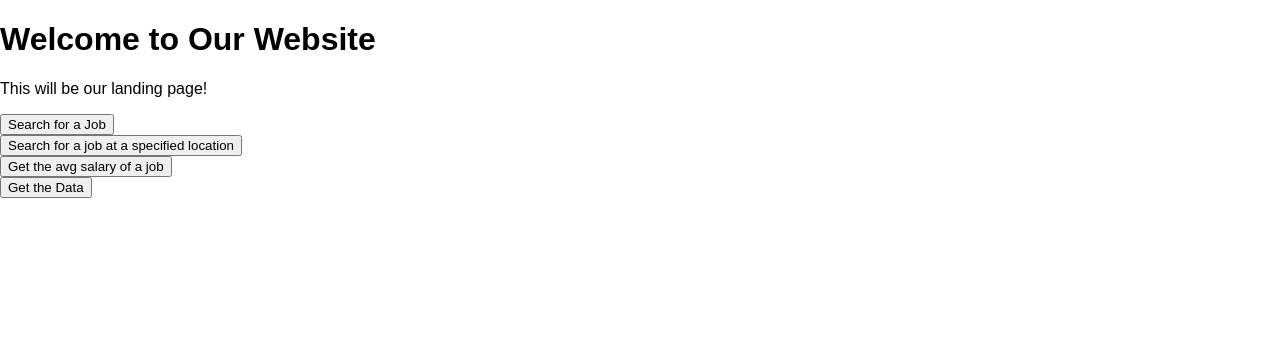
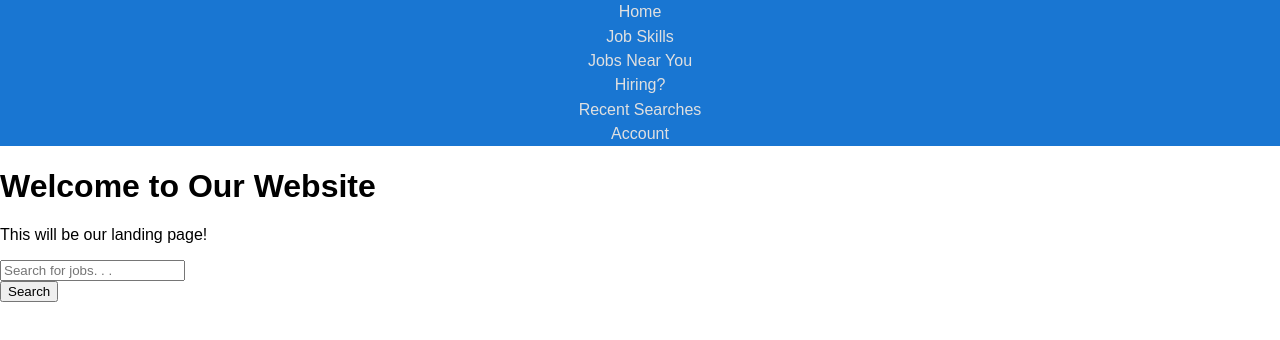
Before and after one commit to Tristan6/info343-group-project, a React (Create React App) app: page / in a window 1280 px wide. Shown: the top 340 px of the page. Built offline with nearby package versions, Linux system fonts and the light colour scheme; no server answers.

Commit message:
add hiring component

```diff
--- a/public/index.html
+++ b/public/index.html
@@ -1,40 +1,23 @@
 <!DOCTYPE html>
 <html lang="en">
-  <head>
+
+<head>
     <meta charset="utf-8">
     <meta name="viewport" content="width=device-width, initial-scale=1, shrink-to-fit=no">
     <meta name="theme-color" content="#000000">
-    <!--
-      manifest.json provides metadata used when your web app is added to the
-      homescreen on Android. See https://developers.google.com/web/fundamentals/engage-and-retain/web-app-manifest/
-    -->
+
     <link rel="manifest" href="%PUBLIC_URL%/manifest.json">
     <link rel="shortcut icon" href="%PUBLIC_URL%/favicon.ico">
-    <!--
-      Notice the use of %PUBLIC_URL% in the tags above.
-      It will be replaced with the URL of the `public` folder during the build.
-      Only files inside the `public` folder can be referenced from the HTML.
 
-      Unlike "/favicon.ico" or "favicon.ico", "%PUBLIC_URL%/favicon.ico" will
-      work correctly both with client-side routing and a non-root public URL.
-      Learn how to configure a non-root public URL by running `npm run build`.
-    -->
-    <title>React App</title>
-  </head>
-  <body>
+    <title>Our Website</title>
+</head>
+
+<body>
     <noscript>
-      You need to enable JavaScript to run this app.
+        You need to enable JavaScript to run this app.
     </noscript>
     <div id="root"></div>
-    <!--
-      This HTML file is a template.
-      If you open it directly in the browser, you will see an empty page.
 
-      You can add webfonts, meta tags, or analytics to this file.
-      The build step will place the bundled scripts into the <body> tag.
+</body>
 
-      To begin the development, run `npm start` or `yarn start`.
-      To create a production bundle, use `npm run build` or `yarn build`.
-    -->
-  </body>
 </html>
--- a/src/App.js
+++ b/src/App.js
@@ -1,4 +1,6 @@
 import React, { Component } from 'react';
+import 'whatwg-fetch';
+// import Plot from 'react-plotly.js';
 import key from './key';
 
 class App extends Component {
@@ -9,11 +11,17 @@ class App extends Component {
             results: [],
             jobTerm: null,
             locationTerm: null,
-            hiring: false,
-            errorMessage: undefined
+            errorMessage: null
         };
     }
 
+    // Places an error alert under the search input & button
+    renderError(errorText) {
+        let newError = <p className="alert alert-danger">{errorText}</p>
+        this.setState({ errorMessage: newError });
+    }
+
+    // Fetches data based on the defined values in the state
     getData(job, location, hiring) {
         let url = 'https://data.usajobs.gov/api/search?Keyword=' + job;
         if (location) {
@@ -29,63 +37,111 @@ class App extends Component {
         })
             .then((response) => (response.json()))
             .then((data) => {
-                this.setState({ results: data.SearchResult.SearchResultItems })
+                // This removes the error message when a valid search has been completed (data to render)
+                this.setState({ errorMessage: null });
+                // The following if statements determine what data manipulation you would like to do
+                // using passed-in or state values
+                if (location) {
+                    // Do job search by location data manipulation (call a function)
+                    console.log('Do a job search by location!');
+                } else if (hiring) {
+                    this.getSalaryData(data);
+                } else {
+                    // Do job skills/description data manipulation (call a function)
+                    console.log('Do a job skill or job description search!');
+                }
             })
             .catch((err) => {
-                this.setState({ errorMessage: err.message });
-            })
+                this.setState({ results: null });
+                this.renderError(err.message);
+            });
+    }
+
+    // Structure the data for the 'hiring' tab-component
+    getSalaryData(data) {
+        let salaryResults = data.SearchResult.SearchResultItems.map((result) => {
+
+            let salaryInfo = result.MatchedObjectDescriptor.PositionRemuneration[0];
+            let MaxSalary = parseInt(salaryInfo.MaximumRange, 10);
+            let MinSalary = parseInt(salaryInfo.MinimumRange, 10);
+            let payInterval = salaryInfo.RateIntervalCode;
+
+            let resultObj = {
+                jobTitle: result.MatchedObjectDescriptor.PositionTitle,
+                avgSalary: ((MaxSalary + MinSalary) / 2),
+                payInterval: payInterval
+            }
+            return resultObj;
+        });
+        console.log(salaryResults);
+        this.setState({ results: salaryResults });
+        this.setState({ jobTerm: null, locationTerm: null });
     }
 
     // Attach to job/skill keyword search bar
-    handleJobChange(job) {
-        this.setState({ jobTerm: job });
+    handleJobChange(event) {
+        this.setState({ jobTerm: event.target.value });
     }
 
-    // Attach to location search bar
-    handleLocationChange(job, location) {
-        // Converting the location into an API acceptable format
-        if (location.indexOf(',') > -1) {
-            let city = location.substring(0, location.indexOf(',') + 1);
-            let state = location.substring((location.indexOf(',') + 2));
-            location = city + '%20' + state;
-            this.setState({ jobTerm: job, locationTerm: location });
-        }
-    }
-
-    // Attach to 'hiring' tab search bar
-    handleHiringManagers(job) {
-        this.setState({ jobTerm: job, hiring: true });
-    }
-
-    //
-    handleClick() {
-        this.getData(this.state.jobTerm, this.state.locationTerm, this.state.hiring);
+    // This fetches the data when the search button is clicked
+    handleClick(hiring) {
+        this.getData(this.state.jobTerm, this.state.locationTerm, hiring);
     }
 
     render() {
         return (
             <div className="App">
                 <header className="App-header">
+                    <nav>
+                        <ul>
+                            <li><a href="">Home</a></li>
+                            <li><a href="">Job Skills</a></li>
+                            <li><a href="">Jobs Near You</a></li>
+                            <li><a href="">Hiring?</a></li>
+                            <li><a href="">Recent Searches</a></li>
+                            <li><a href="">Account</a></li>
+                        </ul>
+                    </nav>
                     <h1 className="App-title">Welcome to Our Website</h1>
                 </header>
                 <p className="App-intro">
                     This will be our landing page!
                 </p>
-                <div>
-                    <button onClick={() => this.handleJobChange('Software Engineering')}>Search for a Job</button>
-                </div>
-                <div>
-                    <button onClick={() => this.handleLocationChange('Software Engineering', 'Atlanta, Georgia')}>Search for a job at a specified location</button>
-                </div>
-                <div>
-                    <button onClick={() => this.handleHiringManagers('Software Engineering')}>Get the avg salary of a job</button>
-                </div>
-                <div>
-                    <button onClick={() => this.handleClick('Software Engineering', 'Atlanta, Georgia')}>Get the Data</button>
-                </div>
+                <Hiring
+                    handleJobChange={(event) => this.handleJobChange(event)}
+                    handleClick={(hiring) => this.handleClick(hiring)}
+                    results={this.state.results}
+                />
+                {this.state.errorMessage}
             </div>
         );
     }
 }
 
 export default App;
+
+class Hiring extends Component {
+    render() {
+        this.hiring = true;
+
+        return (
+            <div className="container">
+                <div className="row">
+                    <input
+                        type="text"
+                        name="term"
+                        id="searchQuery"
+                        className="form-control" placeholder="Search for jobs. . ."
+                        onChange={(event) => this.props.handleJobChange(event)}
+                    />
+                </div>
+                <div className="row">
+                    <button className="btn" onClick={() => this.props.handleClick(this.hiring)}>Search</button>
+                </div>
+                <div className="row">
+                    {/* <BarGraph results={this.props.results} /> */}
+                </div>
+            </div>
+        );
+    }
+}
--- a/src/index.css
+++ b/src/index.css
@@ -3,3 +3,25 @@ body {
   padding: 0;
   font-family: sans-serif;
 }
+
+nav {
+    background-color: #1976D2;
+}
+
+nav ul{
+    margin: 0;
+    padding: 0;
+    list-style-type: none;
+}
+
+nav li{
+    position: relative;
+}
+
+nav a {
+    text-align: center;     /* Centers navbar links on mobiles */
+    text-decoration: none;
+    display: block;
+    color: #E0E0E0;
+    padding: .2em 0;
+}
--- a/src/index.js
+++ b/src/index.js
@@ -1,5 +1,6 @@
 import React from 'react';
 import ReactDOM from 'react-dom';
+// import 'bootstrap/dist/css/bootstrap.css';
 import './index.css';
 import App from './App';
 
```
Also changed, not shown: 1 other file (tests, documents, lock files or other folders).
